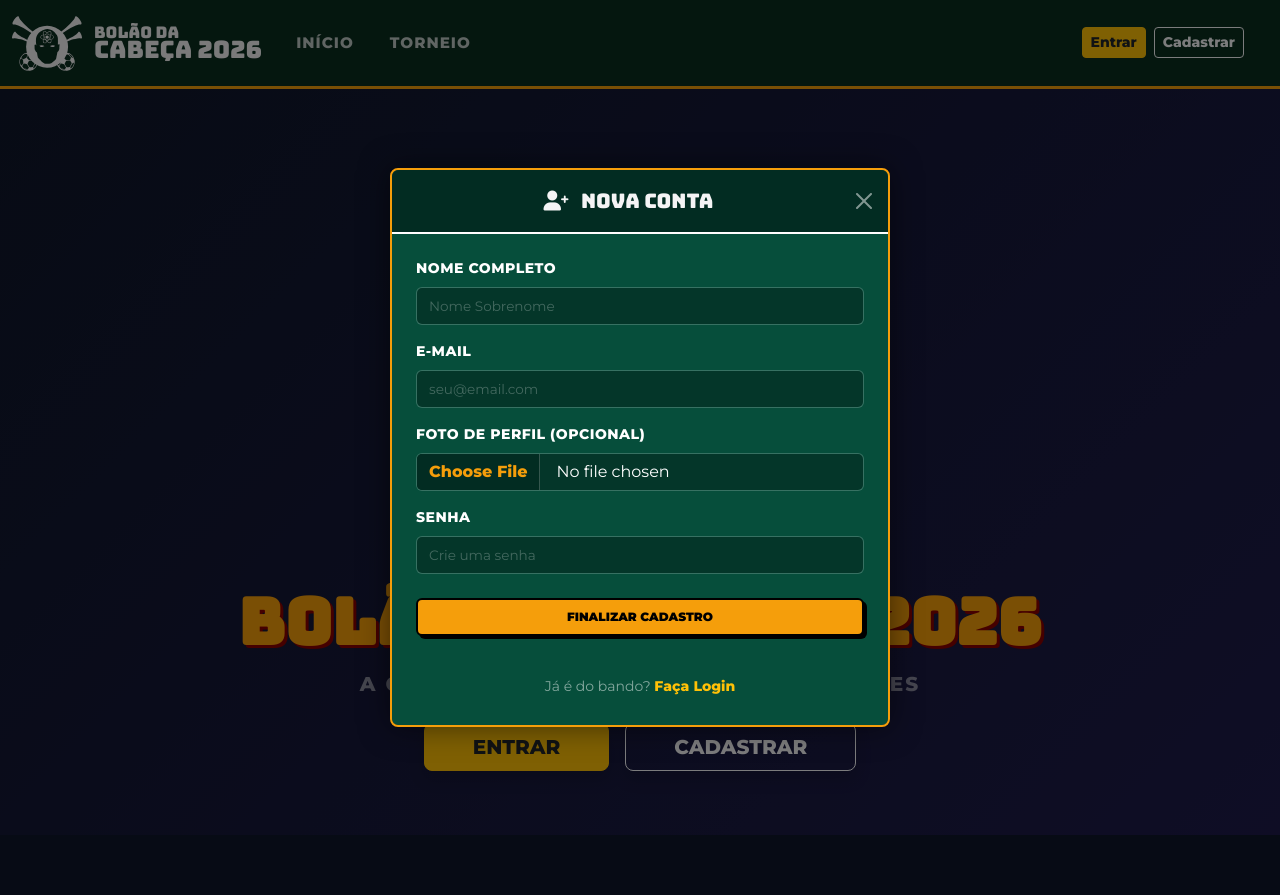
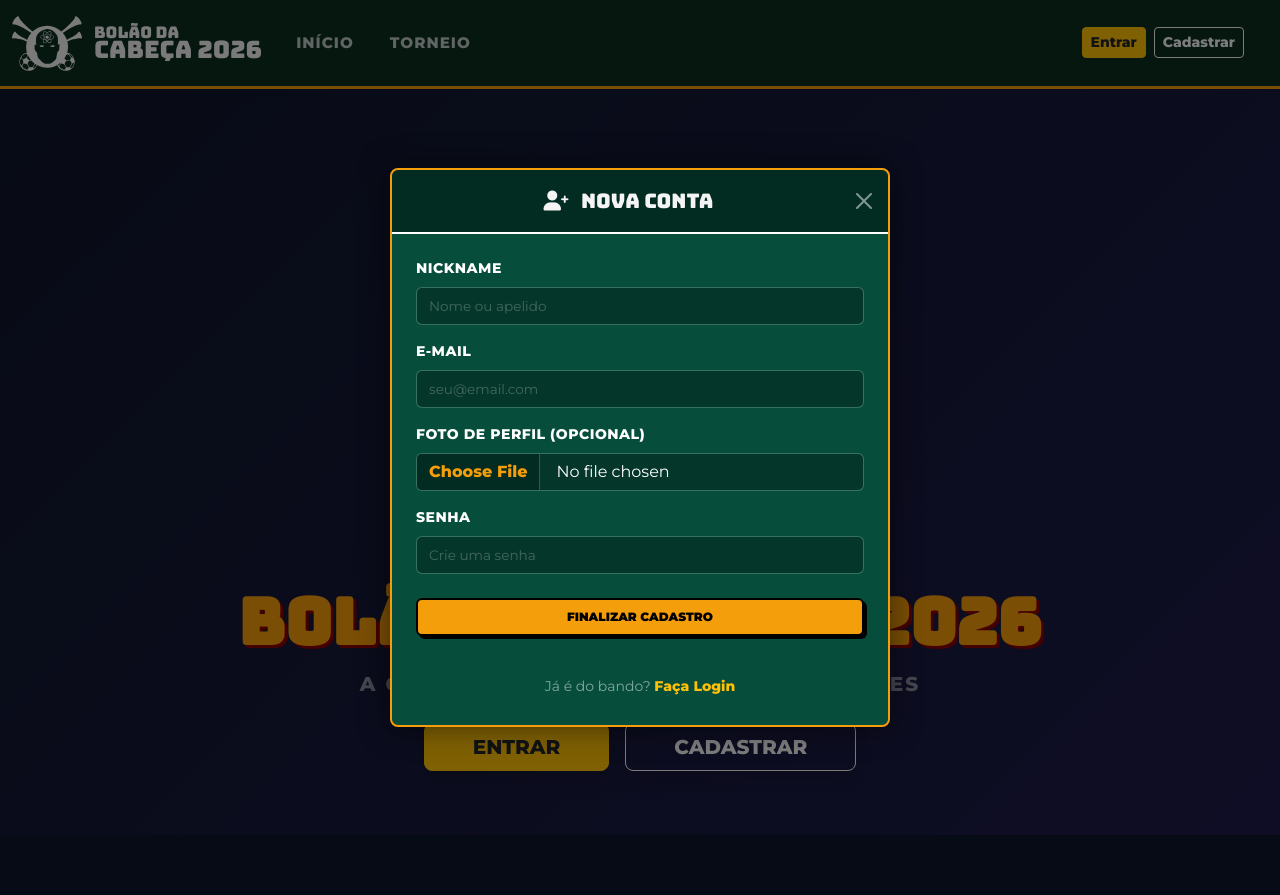
Before and after one commit to maisumdiego/bolaoworldcup26, a Flask app: page / in a window 1280 px wide, after a click on "Cadastrar". Run offline with Flask 3, Linux system fonts and the light colour scheme; data that the repository does not hold is empty.

Commit message:
Update base.html

```diff
--- a/templates/base.html
+++ b/templates/base.html
@@ -161,8 +161,8 @@
             <div class="modal-body p-4">
                 <form action="{{ url_for('auth.register') }}" method="POST" enctype="multipart/form-data">
                     <div class="mb-3">
-                        <label class="form-label small fw-bold">NOME COMPLETO</label>
-                        <input type="text" name="name" class="form-control pulp-input" placeholder="Nome Sobrenome" required>
+                        <label class="form-label small fw-bold">NICKNAME</label>
+                        <input type="text" name="name" class="form-control pulp-input" placeholder="Nome ou apelido" required>
                     </div>
                     <div class="mb-3">
                         <label class="form-label small fw-bold">E-MAIL</label>
```
